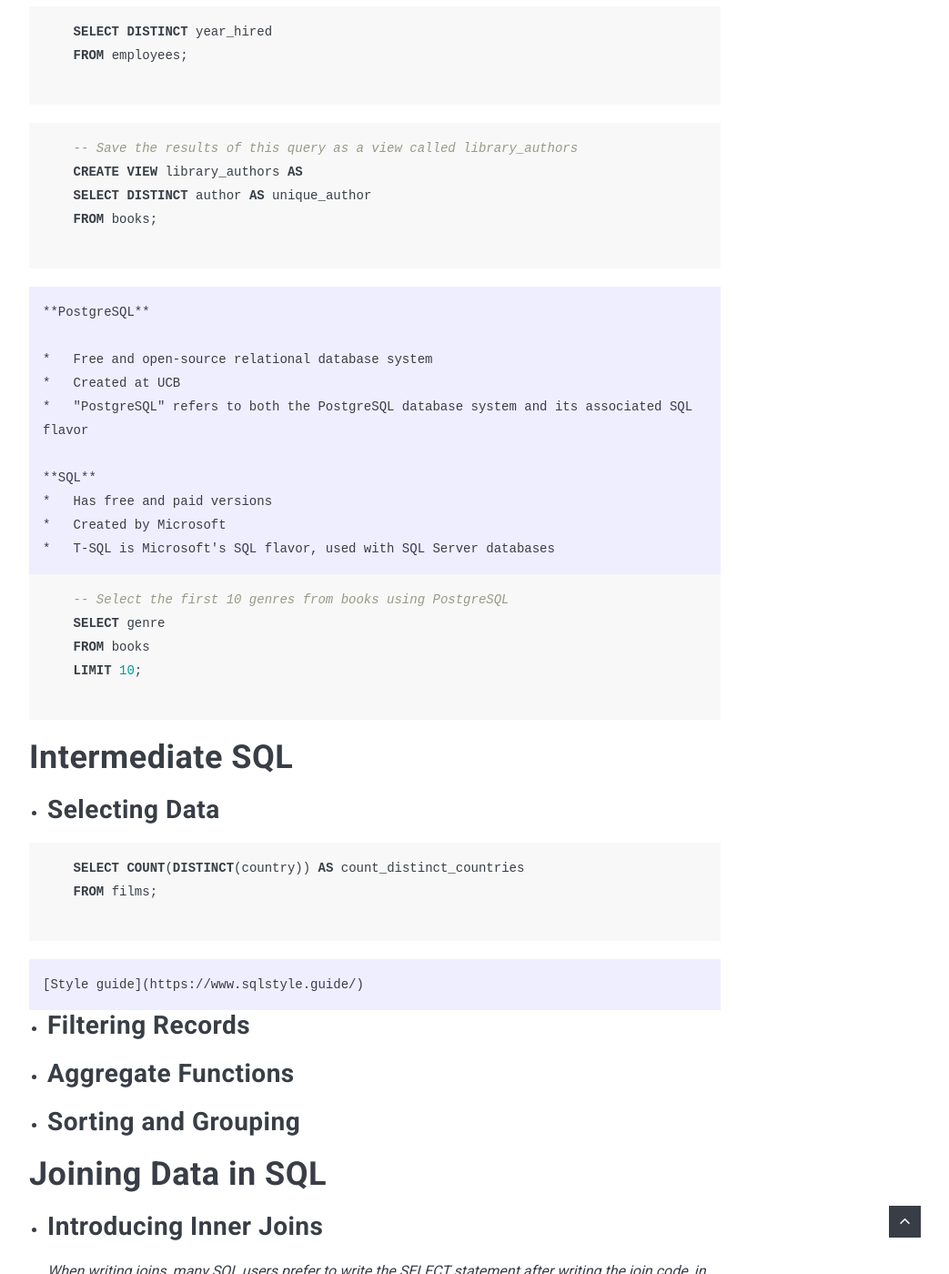
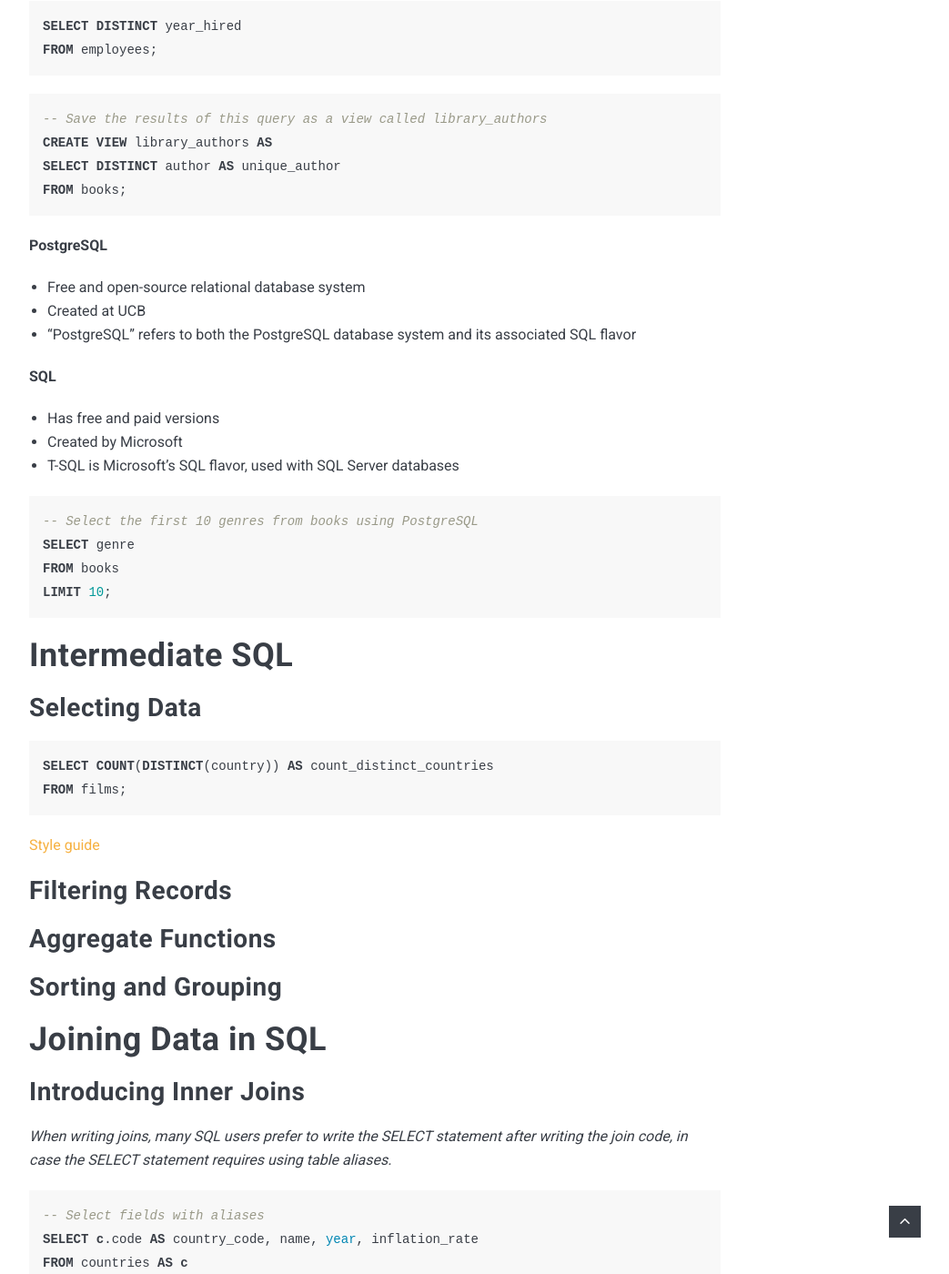
Before and after one commit to poi0905/poi0905.github.io, a Jekyll site: the page built from _posts/2022-11-01-datacamp-SQL-Fundamentals.markdown, in a window 1280 px wide and 1400 px high, scrolled down 1818 px. Shown: the whole window at 91% size, without its empty margins (228-1271 px from the left). Built offline with Jekyll 4.4.1, drawn with Linux system fonts in a browser that asks for light colours; nearby versions of some CDN libraries; comment, search, counter and statistics services are not loaded; some of the changed text lies outside the part shown.

Commit message:
20221031

```diff
--- a/_posts/2022-11-01-datacamp-SQL-Fundamentals.markdown
+++ b/_posts/2022-11-01-datacamp-SQL-Fundamentals.markdown
@@ -23,129 +23,128 @@
 <a name="1"/>
 # Introduction to SQL
 
-*   ## Relational Databases
+## Relational Databases
 
-    *   SQL, short for Structured Query Language
-    *   The field names should be made singular
-    *   The table name should not be capitalized
-    *   Schemas: "blueprints" of databases
-    *   `VARCHAR` is a flexible and popular string data type in SQL
+*   SQL, short for Structured Query Language
+*   The field names should be made singular
+*   The table name should not be capitalized
+*   Schemas: "blueprints" of databases
+*   `VARCHAR` is a flexible and popular string data type in SQL
 
-*   ## Querying
+## Querying
 
-    {% highlight SQL %}
-    SELECT *
-    FROM company;
-    {% endhighlight %}
+{% highlight SQL %}
+SELECT *
+FROM company;
+{% endhighlight %}
 
-    {% highlight SQL %}
-    SELECT DISTINCT year_hired
-    FROM employees;
-    {% endhighlight %}
+{% highlight SQL %}
+SELECT DISTINCT year_hired
+FROM employees;
+{% endhighlight %}
 
-    {% highlight SQL %}
-    -- Save the results of this query as a view called library_authors
-    CREATE VIEW library_authors AS
-    SELECT DISTINCT author AS unique_author
-    FROM books;
-    {% endhighlight %}
+{% highlight SQL %}
+-- Save the results of this query as a view called library_authors
+CREATE VIEW library_authors AS
+SELECT DISTINCT author AS unique_author
+FROM books;
+{% endhighlight %}
 
-    **PostgreSQL**
+**PostgreSQL**
+*   Free and open-source relational database system
+*   Created at UCB
+*   "PostgreSQL" refers to both the PostgreSQL database system and its associated SQL flavor
 
-    *   Free and open-source relational database system
-    *   Created at UCB
-    *   "PostgreSQL" refers to both the PostgreSQL database system and its associated SQL flavor
+**SQL**
+*   Has free and paid versions
+*   Created by Microsoft
+*   T-SQL is Microsoft's SQL flavor, used with SQL Server databases
 
-    **SQL**
-    *   Has free and paid versions
-    *   Created by Microsoft
-    *   T-SQL is Microsoft's SQL flavor, used with SQL Server databases
-
-    {% highlight SQL %}
-    -- Select the first 10 genres from books using PostgreSQL
-    SELECT genre
-    FROM books
-    LIMIT 10;
-    {% endhighlight %}
+{% highlight SQL %}
+-- Select the first 10 genres from books using PostgreSQL
+SELECT genre
+FROM books
+LIMIT 10;
+{% endhighlight %}
 
 <a name="2"/>
 # Intermediate SQL
 
-*   ## Selecting Data
+## Selecting Data
 
-    {% highlight SQL %}
-    SELECT COUNT(DISTINCT(country)) AS count_distinct_countries
-    FROM films;
-    {% endhighlight %}
+{% highlight SQL %}
+SELECT COUNT(DISTINCT(country)) AS count_distinct_countries
+FROM films;
+{% endhighlight %}
 
-    [Style guide](https://www.sqlstyle.guide/)
+[Style guide](https://www.sqlstyle.guide/)
 
-*   ## Filtering Records
-*   ## Aggregate Functions
-*   ## Sorting and Grouping
+## Filtering Records
+## Aggregate Functions
+## Sorting and Grouping
 
 <a name="3"/>
 # Joining Data in SQL
 
-*   ## Introducing Inner Joins
+## Introducing Inner Joins
 
-    *When writing joins, many SQL users prefer to write the SELECT statement after writing the join code, in case the SELECT statement requires using table aliases.*
+*When writing joins, many SQL users prefer to write the SELECT statement after writing the join code, in case the SELECT statement requires using table aliases.*
 
-    {% highlight SQL %}
-    -- Select fields with aliases
-    SELECT c.code AS country_code, name, year, inflation_rate
-    FROM countries AS c
-    -- Join to economies (alias e)
-    INNER JOIN economies AS e
-    -- Match on code field using table aliases
-    ON c.code = e.code;
-    {% endhighlight %}
+{% highlight SQL %}
+-- Select fields with aliases
+SELECT c.code AS country_code, name, year, inflation_rate
+FROM countries AS c
+-- Join to economies (alias e)
+INNER JOIN economies AS e
+-- Match on code field using table aliases
+ON c.code = e.code;
+{% endhighlight %}
 
-    *Recall that when both the field names being joined on are the same, you can take advantage of the `USING` clause.*
+*Recall that when both the field names being joined on are the same, you can take advantage of the `USING` clause.*
 
-    {% highlight SQL %}
-    SELECT c.name AS country, l.name AS language, official
-    FROM countries AS c
-    INNER JOIN languages AS l
-    -- Match using the code column
-    USING(code);
-    {% endhighlight %}
+{% highlight SQL %}
+SELECT c.name AS country, l.name AS language, official
+FROM countries AS c
+INNER JOIN languages AS l
+-- Match using the code column
+USING(code);
+{% endhighlight %}
 
-    {% highlight SQL %}
-    SELECT name, e.year, fertility_rate, unemployment_rate
-    FROM countries AS c
-    INNER JOIN populations AS p
-    ON c.code = p.country_code
-    INNER JOIN economies AS e
-    ON c.code = e.code
-    -- Add an additional joining condition such that you are also joining on year
-        AND e.year = p.year;
-    {% endhighlight %}
+{% highlight SQL %}
+SELECT name, e.year, fertility_rate, unemployment_rate
+FROM countries AS c
+INNER JOIN populations AS p
+ON c.code = p.country_code
+INNER JOIN economies AS e
+ON c.code = e.code
+-- Add an additional joining condition such that you are also joining on year
+	AND e.year = p.year;
+{% endhighlight %}
 
-*   ## Outer Joins, Cross Joins and Self Joins
-*   ## Set Theory for SQL Joins
-*   ## Subqueries
+## Outer Joins, Cross Joins and Self Joins
+## Set Theory for SQL Joins
+## Subqueries
 
 <a name="4"/>
 # Data Manipulation in SQL
 
-*   ## We'll take the CASE
-*   ## Short and Simple Subqueries
-*   ## Correlated Queries, Nested Queries, and Common Table Expressions
-*   ## Window Functions
+## We'll take the CASE
+## Short and Simple Subqueries
+## Correlated Queries, Nested Queries, and Common Table Expressions
+## Window Functions
 
 <a name="5"/>
 # PostgreSQL Summary Stats and Window Functions
 
-*   ## Introduction to window functions
-*   ## Fetching, ranking, and paging
-*   ## Aggregate window functions and frames
-*   ## Beyond window functions
+## Introduction to window functions
+## Fetching, ranking, and paging
+## Aggregate window functions and frames
+## Beyond window functions
 
 <a name="6"/>
 # Functions for Manipulating Data in PostgreSQL
 
-*   ## Overview of Common Data Types
-*   ## Working with DATE/TIME Functions and Operators
-*   ## Parsing and Manipulating Text
-*   ## Full-text Search and PostgresSQL Extensions
+## Overview of Common Data Types
+## Working with DATE/TIME Functions and Operators
+## Parsing and Manipulating Text
+## Full-text Search and PostgresSQL Extensions
```
